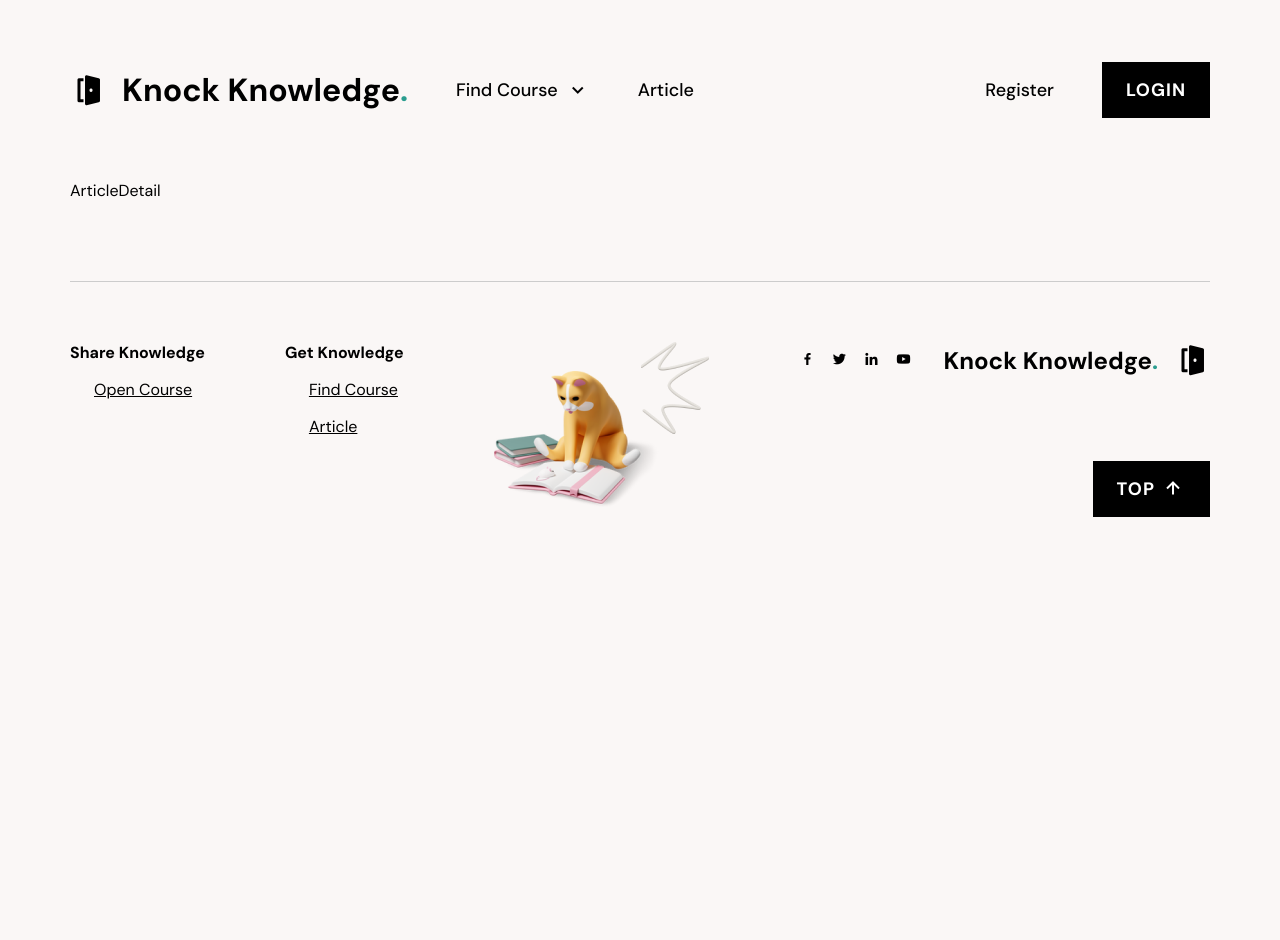
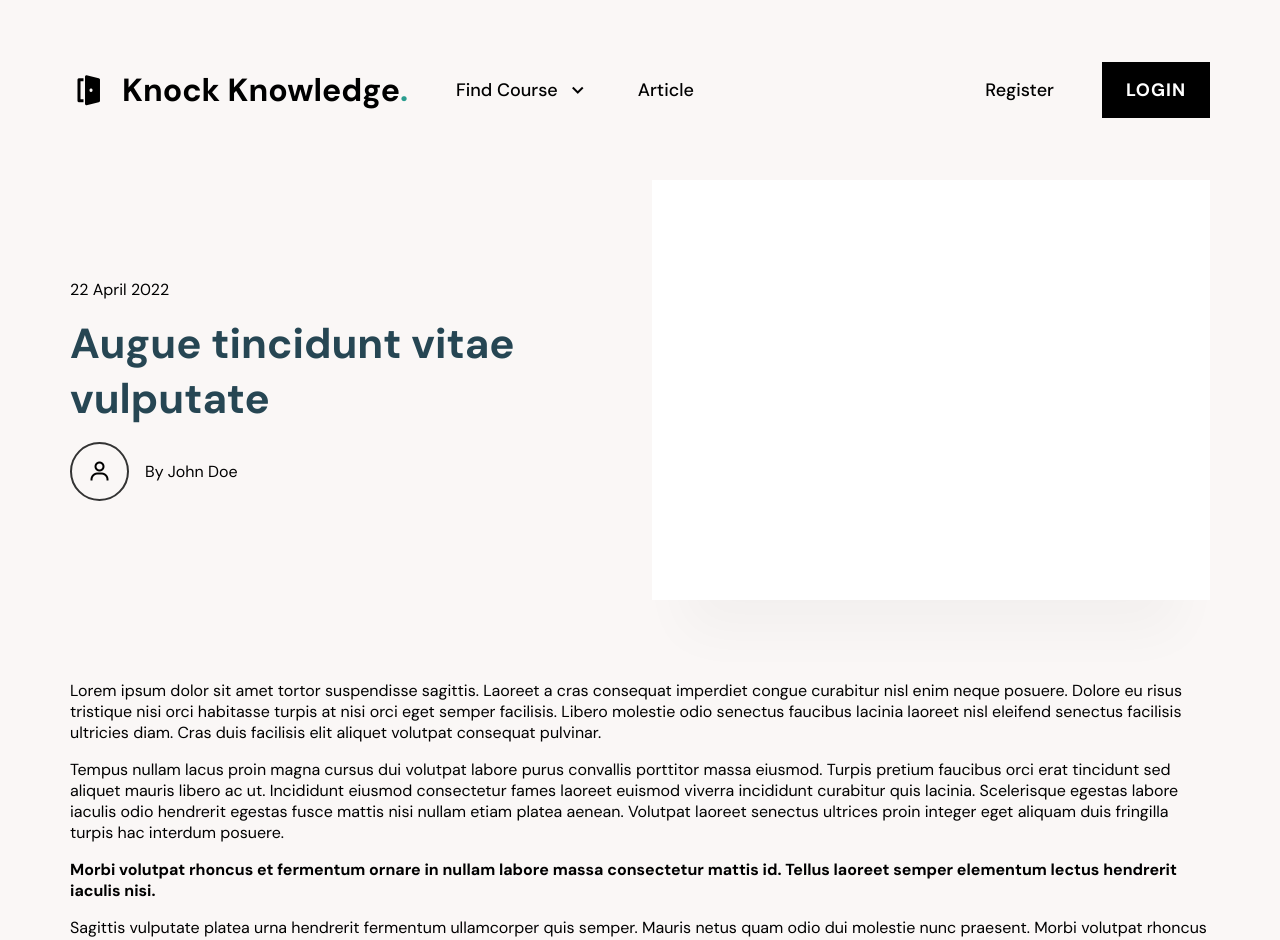
Before and after one commit to daiweilam/KnockKnowledge, a Next.js app: page /article/1 in a window 1280 px wide. Shown: the top 940 px of the page. Before the commit the page ends 800 px from the top, so only its background shows below. Built offline with nearby package versions, Linux system fonts and the light colour scheme.

Commit message:
add article detail page

```diff
--- a/components/Article/List.tsx
+++ b/components/Article/List.tsx
@@ -6,8 +6,6 @@ const List = () => {
     <div className={styles.list}>
       <Card />
       <Card />
-      <Card />
-      <Card />
     </div>
   );
 };
--- a/components/Layout/Section.tsx
+++ b/components/Layout/Section.tsx
@@ -1,4 +1,4 @@
-import styles from "@/styles/Home/Section.module.scss";
+import styles from "@/styles/Layout/Section.module.scss";
 
 const Section = ({ children }: { children: React.ReactNode }) => {
   return <div className={styles.section}>{children}</div>;
--- a/components/Layout/Share.tsx
+++ b/components/Layout/Share.tsx
@@ -1,8 +1,8 @@
 import styles from "@/styles/Layout/Share.module.scss";
 
-const Share = () => {
+const Share = ({ column }: { column?: boolean }) => {
   return (
-    <div className={styles.share}>
+    <div className={`${styles.share} ${column && styles.column}`}>
       <i className="bx bxl-facebook" />
       <i className="bx bxl-twitter" />
       <i className="bx bxl-whatsapp" />
--- /dev/null
+++ b/components/Layout/UserLabel.tsx
@@ -0,0 +1,13 @@
+import Icon from "./Icon";
+import styles from "@/styles/Layout/UserLabel.module.scss";
+
+const UserLabel = () => {
+  return (
+    <div className={styles.userLabel}>
+      <Icon />
+      <div>By John Doe</div>
+    </div>
+  );
+};
+
+export default UserLabel;
--- a/pages/article/[id].tsx
+++ b/pages/article/[id].tsx
@@ -1,7 +1,67 @@
-import styles from "@/styles/Article/ArticleDetail.module.css";
+import UserLabel from "@/components/Layout/UserLabel";
+import List from "@/components/Article/List";
+import Share from "@/components/Layout/Share";
+import Section from "@/components/Layout/Section";
+import styles from "@/styles/Article/ArticleDetail.module.scss";
 
 const ArticleDetail = () => {
-  return <div>ArticleDetail</div>;
+  return (
+    <div className={styles.articleDetail}>
+      <div className={styles.header}>
+        <div className={styles.main}>
+          <div>22 April 2022</div>
+          <div className={styles.title}>Augue tincidunt vitae vulputate</div>
+          <UserLabel />
+        </div>
+        <div className={styles.side}>
+          <div className={styles.cover}></div>
+        </div>
+      </div>
+      <Section>
+        <p>
+          Lorem ipsum dolor sit amet tortor suspendisse sagittis. Laoreet a cras consequat imperdiet
+          congue curabitur nisl enim neque posuere. Dolore eu risus tristique nisi orci habitasse
+          turpis at nisi orci eget semper facilisis. Libero molestie odio senectus faucibus lacinia
+          laoreet nisl eleifend senectus facilisis ultricies diam. Cras duis facilisis elit aliquet
+          volutpat consequat pulvinar.
+        </p>
+        <p>
+          Tempus nullam lacus proin magna cursus dui volutpat labore purus convallis porttitor massa
+          eiusmod. Turpis pretium faucibus orci erat tincidunt sed aliquet mauris libero ac ut.
+          Incididunt eiusmod consectetur fames laoreet euismod viverra incididunt curabitur quis
+          lacinia. Scelerisque egestas labore iaculis odio hendrerit egestas fusce mattis nisi
+          nullam etiam platea aenean. Volutpat laoreet senectus ultrices proin integer eget aliquam
+          duis fringilla turpis hac interdum posuere.
+        </p>
+        <p>
+          <b>
+            Morbi volutpat rhoncus et fermentum ornare in nullam labore massa consectetur mattis id.
+            Tellus laoreet semper elementum lectus hendrerit iaculis nisi.
+          </b>
+        </p>
+        <p>
+          Sagittis vulputate platea urna hendrerit fermentum ullamcorper quis semper. Mauris netus
+          quam odio dui molestie nunc praesent. Morbi volutpat rhoncus et fermentum ornare in nullam
+          labore massa consectetur mattis id. Tellus laoreet semper elementum lectus hendrerit
+          iaculis nisi.
+        </p>
+
+        <p>
+          Scelerisque purus urna suspendisse feugiat pellentesque nulla odio lobortis risus. Augue
+          morbi etiam tellus fusce pretium diam vitae ac nibh turpis. Mi labore volutpat viverra
+          consequat sapien augue cursus ullamcorper. Donec quisque eu netus urna diam dictumst
+          nullam maecenas eget. Luctus purus tincidunt nisl ultricies consectetur lacinia arcu enim.
+        </p>
+      </Section>
+      <Section>
+        <Share column />
+      </Section>
+      <hr />
+      <Section>
+        <List />
+      </Section>
+    </div>
+  );
 };
 
 export default ArticleDetail;
--- /dev/null
+++ b/styles/Article/ArticleDetail.module.scss
@@ -0,0 +1,30 @@
+.articleDetail {
+  .header {
+    display: flex;
+    gap: 24px;
+
+    .main {
+      flex: 1;
+      display: flex;
+      flex-direction: column;
+      justify-content: center;
+      gap: 16px;
+
+      .title {
+        color: #264653;
+        font-size: 42px;
+        font-weight: 700;
+      }
+    }
+
+    .side {
+      flex: 1;
+
+      .cover {
+        height: 420px;
+        background: #fff;
+        box-shadow: 0px 64px 50px -32px rgba(6, 7, 37, 0.03);
+      }
+    }
+  }
+}
--- a/styles/Home/Review.module.scss
+++ b/styles/Home/Review.module.scss
@@ -26,12 +26,6 @@
       width: 250px;
       background: #fff;
       box-shadow: 0px 64px 50px -32px rgba(6, 7, 37, 0.03);
-
-      .user {
-        display: flex;
-        align-items: center;
-        gap: 16px;
-      }
     }
   }
 
--- a/styles/Layout/Share.module.scss
+++ b/styles/Layout/Share.module.scss
@@ -22,4 +22,15 @@
     font-weight: 700;
     text-transform: uppercase;
   }
+
+  &.column {
+    margin-left: -12px;
+
+    &::before {
+      content: "Share this post";
+      top: -36px;
+      left: 12px;
+      font-size: 18px;
+    }
+  }
 }
--- /dev/null
+++ b/styles/Layout/UserLabel.module.scss
@@ -0,0 +1,5 @@
+.userLabel {
+  display: flex;
+  align-items: center;
+  gap: 16px;
+}
```
Also changed, not shown: components/Home/Review.tsx (+2 -5 lines), styles/Article/ArticleDetail.module.css (deleted), styles/Layout/Section.module.scss (renamed from styles/Home/Section.module.scss).
